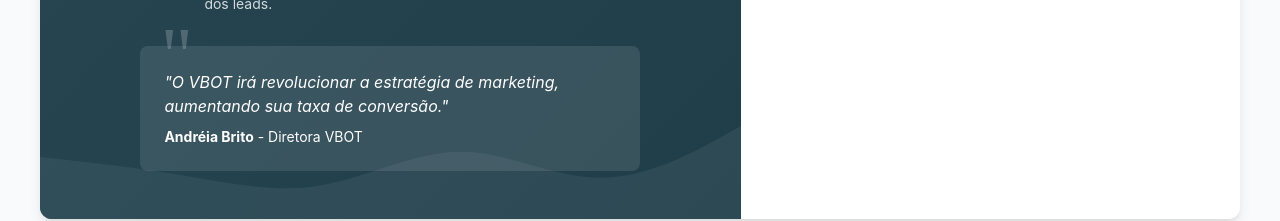
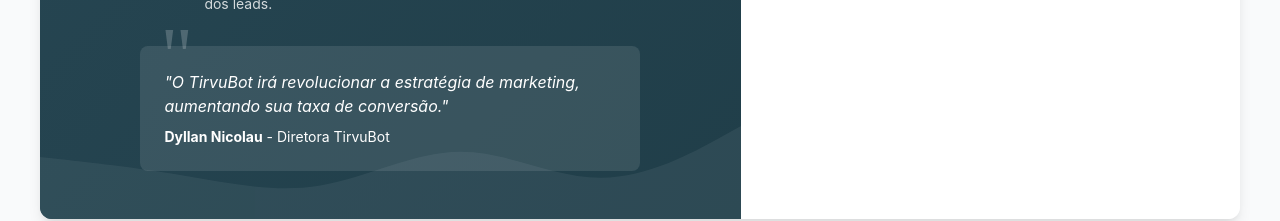
Before and after one commit to TekhnoSoft/tirvu-bot, a React (Create React App) app in the folder frontend/: page /login in a window 1280 px wide. Shown: the part 680-901 px from the top of the page. Built offline with nearby package versions, Linux system fonts and the light colour scheme.

Commit message:
Update index.js

```diff
--- a/frontend/src/pages/Login/index.js
+++ b/frontend/src/pages/Login/index.js
@@ -133,9 +133,9 @@
               </div>
             </div>
             <div className="login-testimonial">
-              <p>"O VBOT irá revolucionar a estratégia de marketing, aumentando sua taxa de conversão."</p>
+              <p>"O TirvuBot irá revolucionar a estratégia de marketing, aumentando sua taxa de conversão."</p>
               <div className="login-testimonial-author">
-                <strong>Andréia Brito</strong> - Diretora VBOT
+                <strong>Dyllan Nicolau</strong> - Diretora TirvuBot
               </div>
             </div>
           </div>
```
